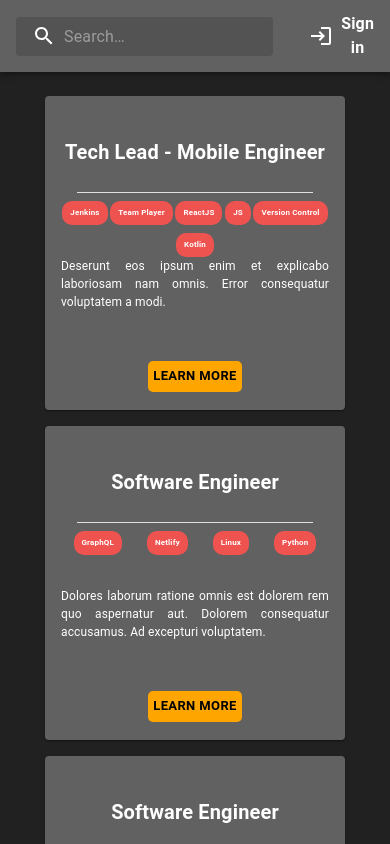
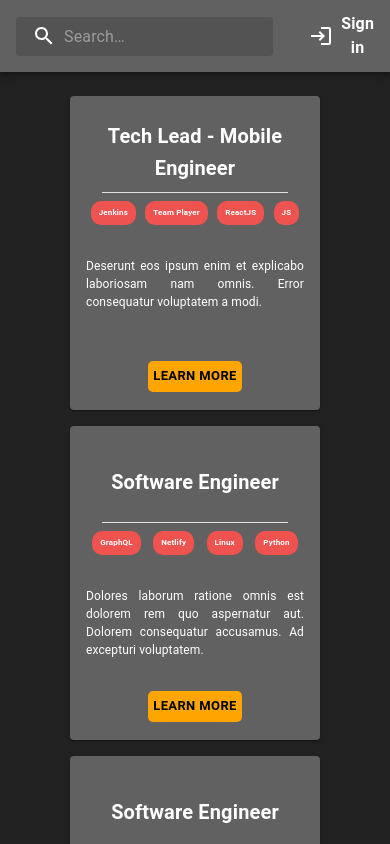
Before and after one commit to thphuong204/material-ui-basic-app, a React (Create React App) app: page / in a window 390 px wide. Shown: the top 844 px of the page. Built offline with nearby package versions, Linux system fonts and the light colour scheme.

Commit message:
revise width of jobcard for responsive improvement

```diff
--- a/src/components/JobCardsList.js
+++ b/src/components/JobCardsList.js
@@ -41,12 +41,12 @@ const JobCardsList = () => {
             spacing={{ xs: 2, sm: 3, md: 5 }}
             columns={{ xs: 12, sm: 4, md: 4 }}
             sx={{ justifyContent: "center" }}
-            width={{ xs: "400px", md: "600px", lg: "1100px" }}
+            width={{ xs: "400px", md: "700px", lg: "1100px" }}
         >
             {pageArrayData.map((jobObject) => {
                 return (
                     <Grid item key={jobObject.id}>
-                        <JobCardMUI jobObject={jobObject} />
+                        <JobCardMUI jobObject={jobObject} skillsList={jobObject.skills.slice(0, 4)} />
                     </Grid>
                 )
             })}
@@ -55,13 +55,13 @@ const JobCardsList = () => {
 }
 
 
-export function JobCardMUI({ jobObject }) {
+export function JobCardMUI({ jobObject, skillsList }) {
 
     return (
         <ThemeProvider theme={theme}>
             <Card sx={{
                 backgroundColor: "primary.main",
-                width: { xs: "300px", md: "300px", lg: "300px" },
+                width: { xs: "250px", md: "300px", lg: "300px" },
             }}
             >
                 <CardContent>
@@ -94,7 +94,7 @@ export function JobCardMUI({ jobObject }) {
                             height: "48px",
                         }}
                     >
-                        {jobObject.skills.map((skill) => {
+                        {skillsList.map((skill) => {
                             return (
                                 <Chip key={skill}
                                     label={
```
